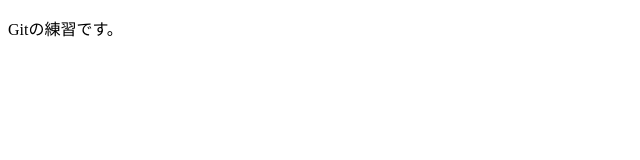
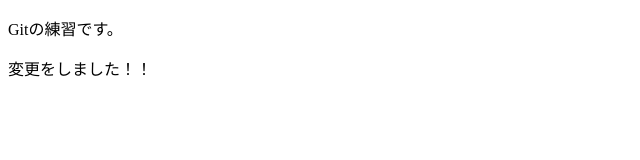
Before and after one commit to MARI107/Git_mari, a plain HTML site: page GitHowtouse/index.html in a window 1280 px wide. Shown: the whole page, without its empty margins (0-640 px from the left). Drawn offline with Linux system fonts and the light colour scheme.

Commit message:
文章を追加しました！

```diff
--- a/GitHowtouse/index.html
+++ b/GitHowtouse/index.html
@@ -8,5 +8,6 @@
 	</head>
 	<body>
 		<p>Gitの練習です。</p>
+		<p>変更をしました！！</p>
 	</body>
 </html>
```
